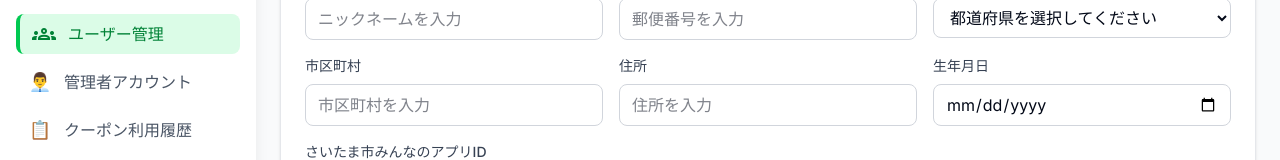
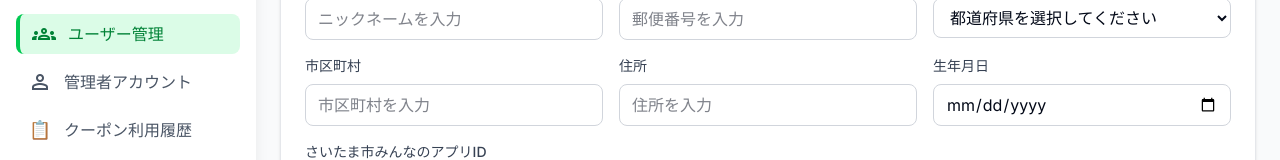
Before and after one commit to HV-development/tamanomi-admin, a Next.js app: page /users in a window 1280 px wide. Shown: the part 171-331 px from the top of the page. Built offline with nearby package versions, Linux system fonts and the light colour scheme.

Commit message:
管理者アカウントにPersonアイコンを追加

```diff
--- a/src/components/atoms/Icon.tsx
+++ b/src/components/atoms/Icon.tsx
@@ -8,7 +8,7 @@ const iconMap: Record<string, { type: 'emoji' | 'material'; value: string }> = {
   store: { type: 'material', value: 'storefront' },
   coupon: { type: 'material', value: 'confirmation_number' },
   users: { type: 'material', value: 'groups' },
-  admin: { type: 'emoji', value: '👨‍💼' },
+  admin: { type: 'material', value: 'person' },
   history: { type: 'emoji', value: '📋' },
   chevronLeft: { type: 'material', value: 'chevron_left' },
   chevronRight: { type: 'material', value: 'chevron_right' },
```
